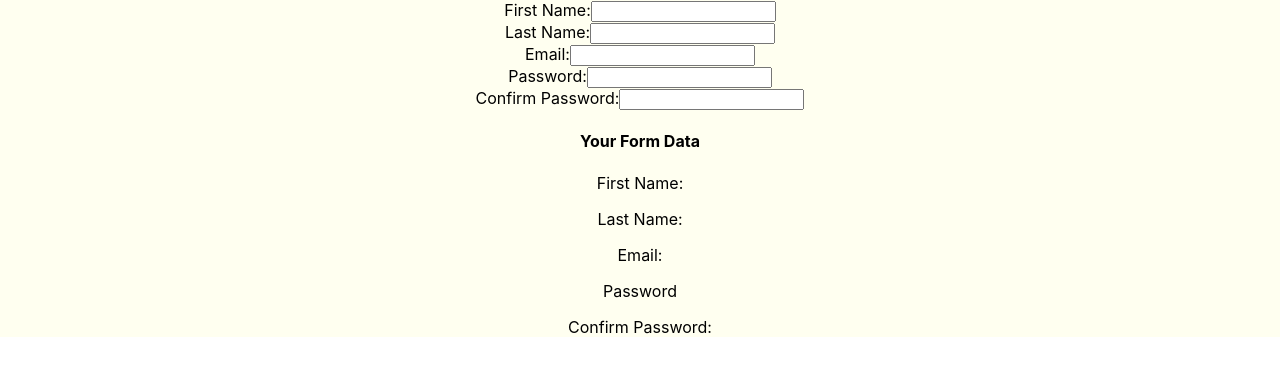
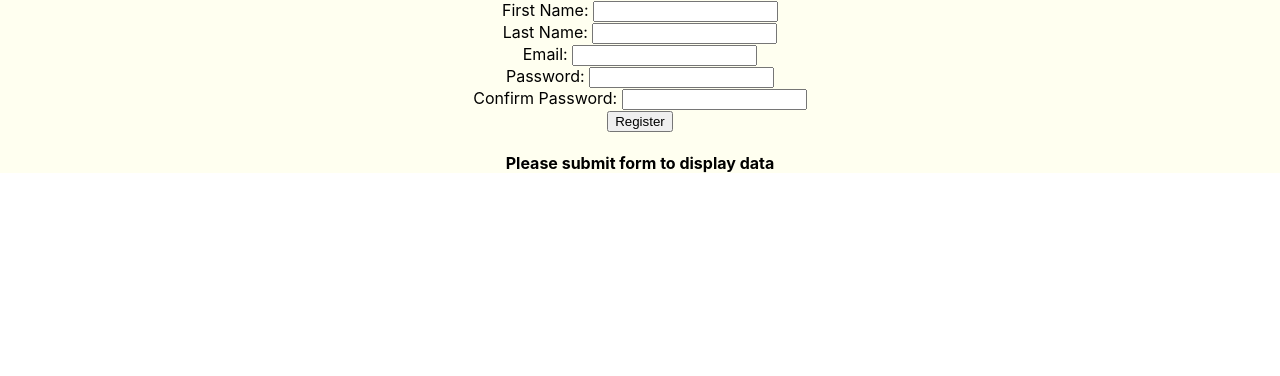
Before and after one commit to Jpgarrett24/basic_react, a React (Create React App) app: page / in a window 1280 px wide. Shown: the top 376 px of the page. Built offline with nearby package versions, Linux system fonts and the light colour scheme.

Commit message:
More Forms assignments adding validations using conditional rendering and Ternary Operators

```diff
--- a/src/App.js
+++ b/src/App.js
@@ -1,23 +1,18 @@
+
 import React, { useState } from 'react';
 import './App.css';
-import PersonCard from './components/PersonCard';
-import UserForm from './components/UserForm';
-import FormData from './components/FormData';
+import UserForm from "./components/UserForm"
+import FormData from "./components/FormData"
 
 function App() {
-  const [state, setState] = useState({
-    firstName: "",
-    lastName: "",
-    email: "",
-    password: "",
-    confirm: "",
-  });
+
+  const [users, setUsers] = useState([])
 
   return (
-    <>
-      <UserForm inputs={state} setInputs={setState}></UserForm>
-      <FormData inputs={state}></FormData>
-    </>
+    <div className="App container">
+      <UserForm users={users} setUsers={setUsers} />
+      <FormData inputs={users}></FormData>
+    </div>
   );
 }
 
--- a/src/components/FormData.js
+++ b/src/components/FormData.js
@@ -1,16 +1,22 @@
 import React, { useState } from 'react';
 
 const FormData = (props) => {
+    console.log(props.inputs[0]);
+    if (props.inputs.length > 0) {
+        return (
+            <>
+                <h4>New user successfully registered!</h4>
+                <p>First Name: {props.inputs[0].firstName}</p>
+                <p>Last Name: {props.inputs[0].lastName}</p>
+                <p>Email: {props.inputs[0].email}</p>
+                <p>Password {props.inputs[0].password}</p>
+                <p>Confirm Password: {props.inputs[0].confirm}</p>
+            </>
+        );
+    };
     return (
-        <>
-            <h4>Your Form Data</h4>
-            <p>First Name: {props.inputs.firstName}</p>
-            <p>Last Name: {props.inputs.lastName}</p>
-            <p>Email: {props.inputs.email}</p>
-            <p>Password {props.inputs.password}</p>
-            <p>Confirm Password: {props.inputs.confirm}</p>
-        </>
-    )
-}
+        <h4>Please submit form to display data</h4>
+    );
+};
 
 export default FormData;
--- a/src/components/UserForm.js
+++ b/src/components/UserForm.js
@@ -1,34 +1,116 @@
-import React, { useState } from 'react';
+import React, { useState } from "react"
 
-const UserForm = (props) => {
-    const { inputs, setInputs } = props;
+const UserForm = props => {
+    const { users, setUsers } = props;
+
+    const [user, setUser] = useState({
+        firstName: "",
+        lastName: "",
+        email: "",
+        password: "",
+        confirm: "",
+        firstNameError: "",
+        lastNameError: "",
+        emailError: "",
+        passwordError: "",
+        confirmError: "",
+        submitError: "",
+    })
+
+    const validateFirstName = (firstName) => {
+        firstName.length > 1 || firstName.length === 0 ?
+            setUser({ ...user, firstNameError: "", firstName: firstName }) :
+            setUser({ ...user, firstNameError: "First name must have at least 2 characters" })
+    }
+    const validateLastName = (lastName) => {
+        lastName.length > 1 || lastName.length === 0 ?
+            setUser({ ...user, lastNameError: "", lastName: lastName }) :
+            setUser({ ...user, lastNameError: "Last name must have at least 2 characters" })
+    }
+    const validateEmail = (email) => {
+        email.length > 4 || email.length === 0 ?
+            setUser({ ...user, emailError: "", email: email }) :
+            setUser({ ...user, emailError: "Email address must be at least 5 characters long" })
+    }
+    const validatePassword = (password) => {
+        password.length > 7 || password.length === 0 ?
+            setUser({ ...user, passwordError: "", password: password }) :
+            setUser({ ...user, passwordError: "Password must be at least 8 characters long." })
+    }
+
+    const validateConfirm = (confirm) => {
+        confirm === user.password || confirm.length === 0 ?
+            setUser({ ...user, confirmError: "", confirm: confirm }) :
+            setUser({ ...user, confirmError: "Passwords must match." })
+    }
 
     const update = (event) => {
-        setInputs({
-            ...inputs,
+        setUser({
+            ...user,
             [event.target.id]: event.target.value,
         });
+        if ([event.target.id] == 'firstName') {
+            validateFirstName(event.target.value)
+        }
+        else if ([event.target.id] == 'lastName') {
+            validateLastName(event.target.value)
+        }
+        else if ([event.target.id] == 'email') {
+            validateEmail(event.target.value)
+        }
+        else if ([event.target.id] == 'password') {
+            validatePassword(event.target.value)
+        }
+        else {
+            validateConfirm(event.target.value)
+        };
+    }
+
+    const submit = (event) => {
+        event.preventDefault()
+        if (user.firstNameError || user.lastNameError || user.emailError || user.passwordError || user.confirmError) {
+            setUser({ ...user, submitError: "Invalid inputs, cannot complete registration." })
+        }
+        else if (user.firstName === "" || user.lastName === "" || user.email === "" || user.password === "" || user.confirm === "") {
+            setUser({ ...user, submitError: "Invalid inputs, cannot complete registration." })
+        }
+
+        else {
+            let newUser = {
+                firstName: user.firstName,
+                lastName: user.lastName,
+                email: user.email,
+                password: user.password,
+                confirm: user.password
+            };
+            setUsers(users.concat(newUser))
+        };
     };
+
+
     return (
         <>
-            <form>
-                <label htmlFor="firstName">First Name:</label>
-                <input type="text" id="firstName" onChange={update} />
+            <form onSubmit={submit}>
+                <label htmlFor="firstName">First Name: <small style={{ color: "red" }}><b>{user.firstNameError}</b></small></label>
+                <input id="firstName" onChange={update} type="text" />
                 <br />
-                <label htmlFor="lastName">Last Name:</label>
-                <input type="text" id="lastName" onChange={update} />
+                <label htmlFor="lastName">Last Name: <small style={{ color: "red" }}><b>{user.lastNameError}</b></small></label>
+                <input id="lastName" onChange={update} type="text" />
                 <br />
-                <label htmlFor="email">Email:</label>
-                <input type="text" id="email" onChange={update} />
+                <label htmlFor="email">Email: <small style={{ color: "red" }}><b>{user.emailError}</b></small></label>
+                <input id="email" onChange={update} type="text" />
                 <br />
-                <label htmlFor="password">Password:</label>
-                <input type="password" id="password" onChange={update} />
+                <label htmlFor="password">Password: <small style={{ color: "red" }}><b>{user.passwordError}</b></small></label>
+                <input id="password" onChange={update} type="password" />
                 <br />
-                <label htmlFor="confirm">Confirm Password:</label>
-                <input type="password" id="confirm" onChange={update} />
+                <label htmlFor="confirm">Confirm Password: <small style={{ color: "red" }}><b>{user.confirmError}</b></small></label>
+                <input id="confirm" onChange={update} type="password" />
+                <br />
+                <input type="submit" value="Register" />
             </form>
+            <p style={{ color: "red" }}><b>{user.submitError}</b></p>
         </>
-    )
-};
+    );
+}
 
-export default UserForm;
+export default UserForm
```
